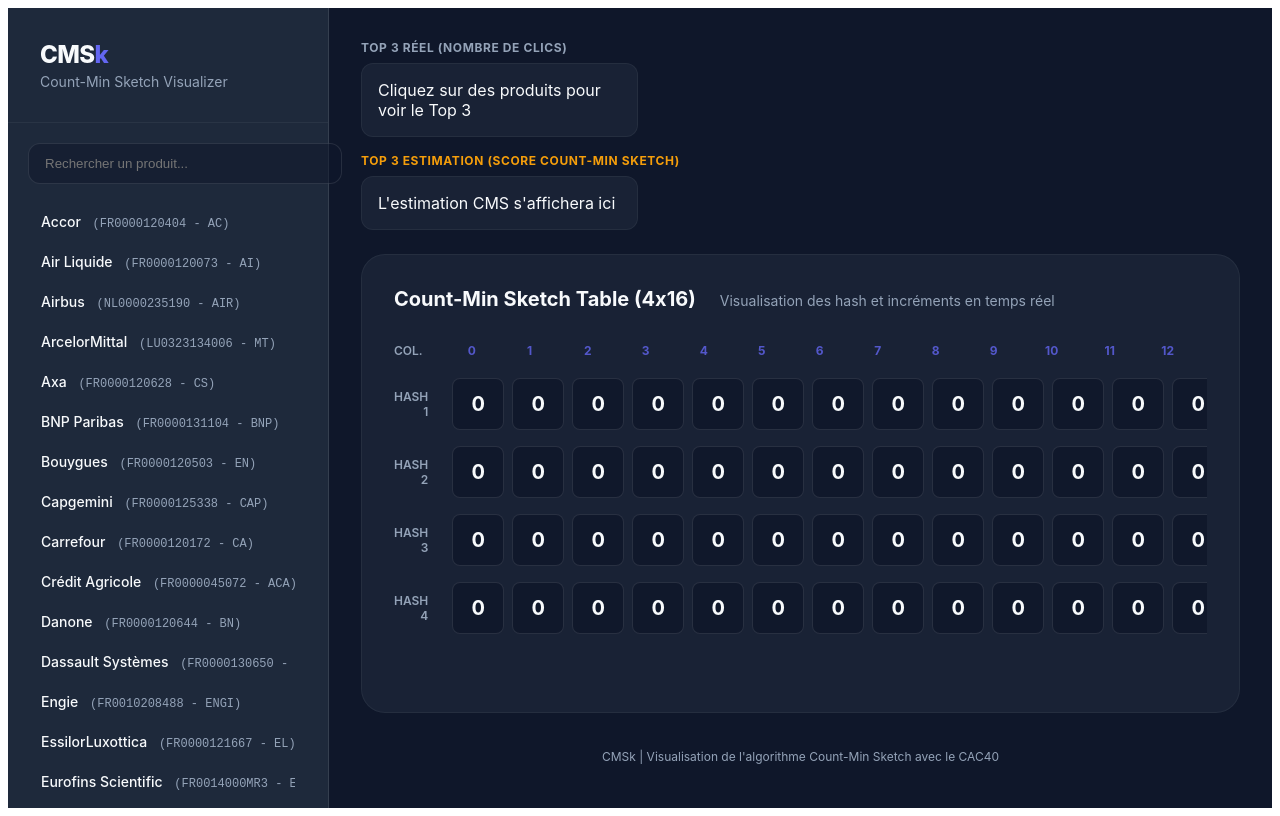
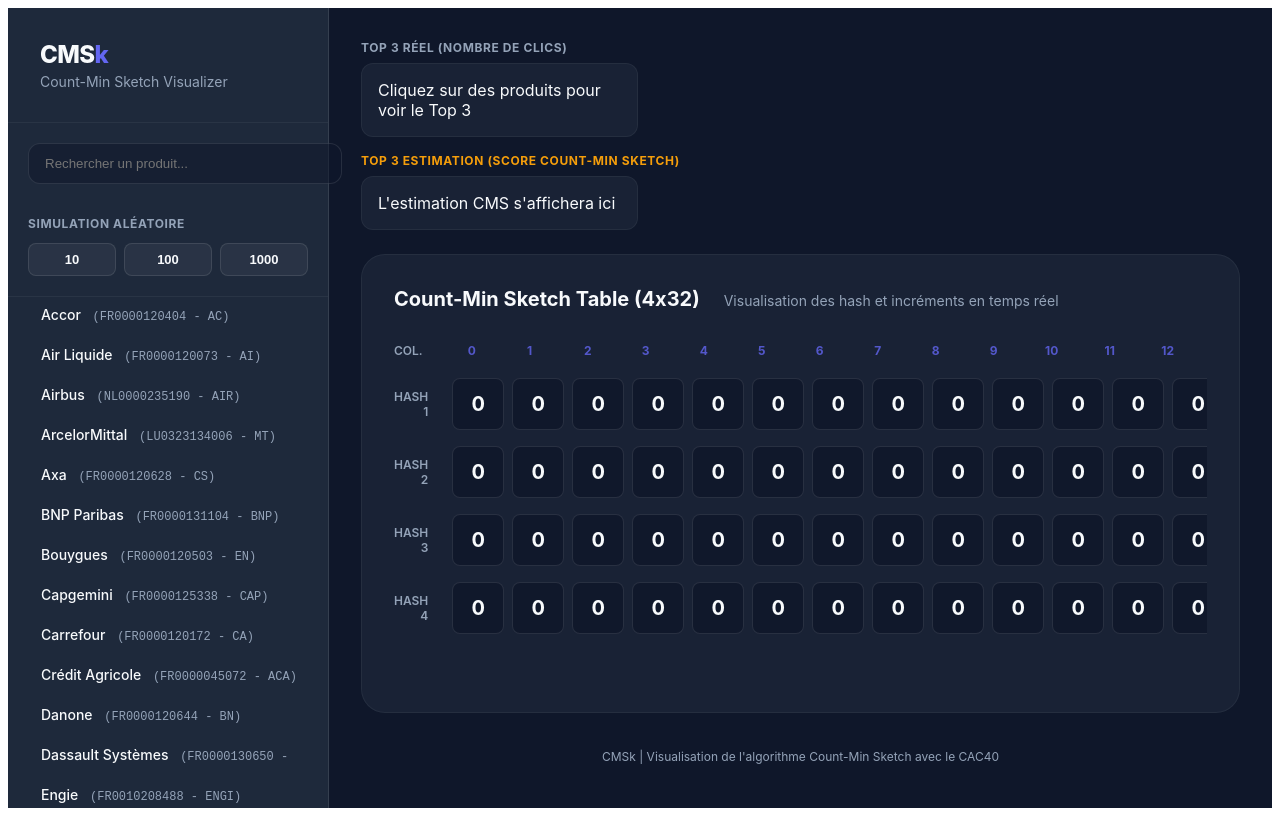
Before and after one commit to briensbe/cmsk, an Angular app: page / in a window 1280 px wide. Built offline with nearby package versions, Linux system fonts and the light colour scheme.

Commit message:
ajout d'itérations aléatoires

```diff
--- a/src/app/components/cmsk-ui/cmsk-ui.component.css
+++ b/src/app/components/cmsk-ui/cmsk-ui.component.css
@@ -75,6 +75,49 @@
 .search-box input:focus {
   border-color: var(--primary);
   box-shadow: 0 0 0 2px rgba(99, 102, 241, 0.2);
+}
+
+.simulation-section {
+  padding: 0 1.25rem 1.25rem;
+  border-bottom: 1px solid rgba(255, 255, 255, 0.05);
+}
+
+.simulation-section h3 {
+  font-size: 0.75rem;
+  font-weight: 700;
+  color: var(--text-dim);
+  text-transform: uppercase;
+  letter-spacing: 0.05em;
+  margin-bottom: 0.75rem;
+}
+
+.simulation-buttons {
+  display: flex;
+  gap: 0.5rem;
+}
+
+.simulation-buttons button {
+  flex: 1;
+  padding: 0.5rem;
+  background: rgba(255, 255, 255, 0.05);
+  border: 1px solid rgba(255, 255, 255, 0.1);
+  border-radius: 0.5rem;
+  color: var(--text-main);
+  font-size: 0.8125rem;
+  font-weight: 600;
+  cursor: pointer;
+  transition: all 0.2s;
+}
+
+.simulation-buttons button:hover {
+  background: rgba(99, 102, 241, 0.2);
+  border-color: var(--primary);
+  color: white;
+}
+
+.simulation-buttons button:active {
+  transform: translateY(1px);
+  background: rgba(99, 102, 241, 0.3);
 }
 
 .product-list {
--- a/src/app/components/cmsk-ui/cmsk-ui.component.html
+++ b/src/app/components/cmsk-ui/cmsk-ui.component.html
@@ -7,6 +7,15 @@
 
     <div class="search-box">
       <input type="text" placeholder="Rechercher un produit..." (input)="filterProducts($event)" />
+    </div>
+
+    <div class="simulation-section">
+      <h3>Simulation Aléatoire</h3>
+      <div class="simulation-buttons">
+        <button (click)="runSimulation(10)">10</button>
+        <button (click)="runSimulation(100)">100</button>
+        <button (click)="runSimulation(1000)">1000</button>
+      </div>
     </div>
 
     <div class="product-list">
--- a/src/app/components/cmsk-ui/cmsk-ui.component.ts
+++ b/src/app/components/cmsk-ui/cmsk-ui.component.ts
@@ -16,7 +16,7 @@
     filteredProducts: Product[] = CAC40_PRODUCTS;
 
     cmsRows = 4;
-    cmsCols = 16; // nb premier ou puissance de deux
+    cmsCols = 32; // nb premier ou puissance de deux
     cms = new CountMinSketch(this.cmsRows, this.cmsCols);
     cmsTable: number[][] = [];
 
@@ -43,26 +43,7 @@
 
     incrementProduct(product: Product) {
         this.lastClickedProduct = product;
-
-        // Increment in CMS
-        const hits = this.cms.increment(product.isin);
-        this.lastHits = hits;
-        this.activeHits = hits;
-
-        // Update real counts for Top 3
-        const currentCount = (this.realCounts.get(product.isin) || 0) + 1;
-        this.realCounts.set(product.isin, currentCount);
-
-        this.updateTop3();
-        this.updateEstimatedTop3(product);
-        this.refreshTable();
-
-        // Remove active state after animation
-        setTimeout(() => {
-            this.activeHits = [];
-            // Note: In OnPush, we might need markForCheck if this was asynchronous outside of NgZone,
-            // but here we are in Angular event handlers.
-        }, 500);
+        this.internalIncrement(product, true);
     }
 
     updateTop3() {
@@ -124,4 +105,56 @@
     get lastRealCount(): number {
         return this.lastClickedProduct ? (this.realCounts.get(this.lastClickedProduct.isin) || 0) : 0;
     }
+
+    runSimulation(iterations: number) {
+        this.lastClickedProduct = null;
+        this.lastHits = [];
+        this.activeHits = [];
+
+        for (let i = 0; i < iterations; i++) {
+            const randomProduct = this.products[Math.floor(Math.random() * this.products.length)];
+            this.internalIncrement(randomProduct, false);
+        }
+
+        this.updateTop3();
+        // For the estimated top 3, we need to refresh based on actual CMS state for all products
+        // because we don't have a single "currentProduct" for the whole simulation.
+        this.refreshEstimatedTop3();
+        this.refreshTable();
+    }
+
+    private internalIncrement(product: Product, updateUI: boolean) {
+        // Increment in CMS
+        const hits = this.cms.increment(product.isin);
+
+        if (updateUI) {
+            this.lastHits = hits;
+            this.activeHits = hits;
+        }
+
+        // Update real counts
+        const currentCount = (this.realCounts.get(product.isin) || 0) + 1;
+        this.realCounts.set(product.isin, currentCount);
+
+        if (updateUI) {
+            this.updateTop3();
+            this.updateEstimatedTop3(product);
+            this.refreshTable();
+
+            setTimeout(() => {
+                this.activeHits = [];
+            }, 500);
+        }
+    }
+
+    private refreshEstimatedTop3() {
+        const scores = this.products.map(p => ({
+            product: p,
+            score: this.cms.estimate(p.isin)
+        }));
+
+        this.topEstimatedProducts = scores
+            .sort((a, b) => b.score - a.score)
+            .slice(0, 3);
+    }
 }
```
